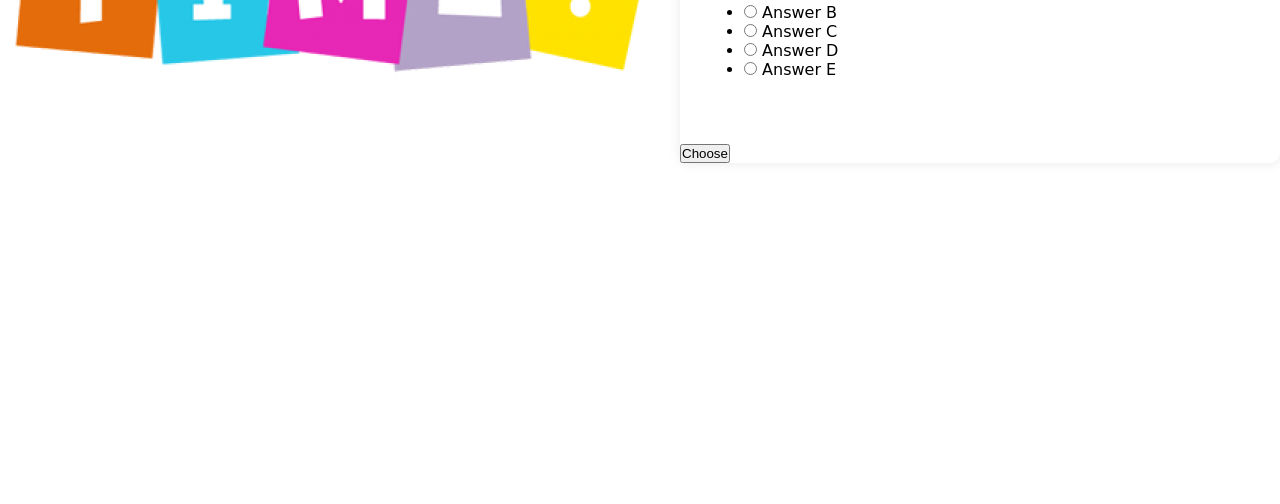
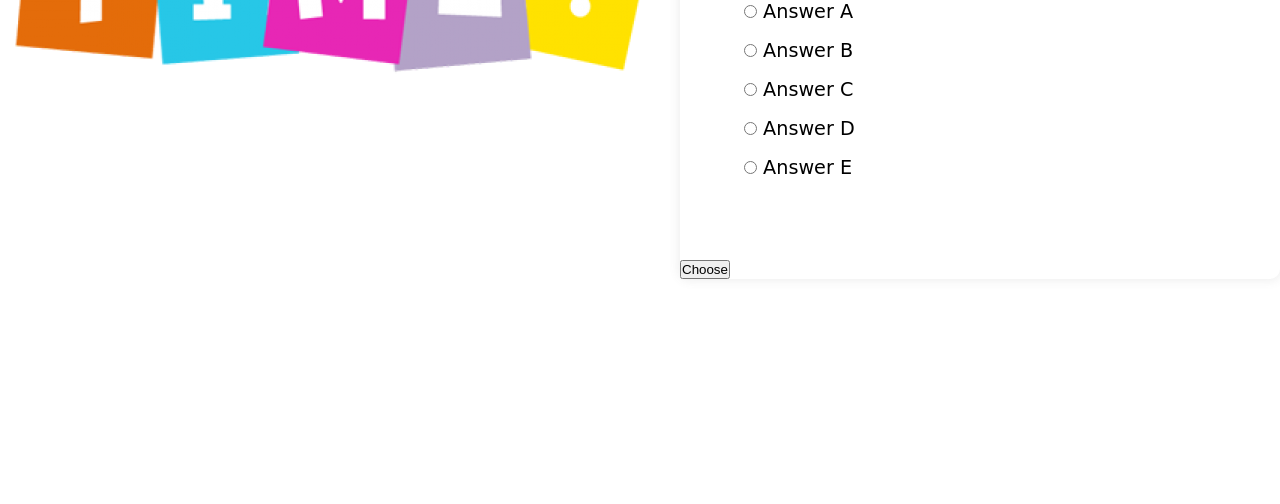
Before and after one commit to hbilgil/quiz-app, a plain HTML site: page index.html in a window 1280 px wide. Shown: the part 296-800 px from the top of the page. Drawn offline with Linux system fonts and the light colour scheme; a web font is replaced by a local one.

Commit message:
Edit style.css to style choices sec

```diff
--- a/style.css
+++ b/style.css
@@ -48,3 +48,17 @@ h2 {
     font-family: 'Baloo Bhaina 2', cursive;
     padding: 0 1rem;
 }
+
+ul {
+    list-style-type: none;
+    padding: 0;
+}
+
+ul li {
+    font-size: 1.2rem;
+    margin: 1rem 0;
+}
+
+ul li label {
+    cursor: pointer;
+}
```
